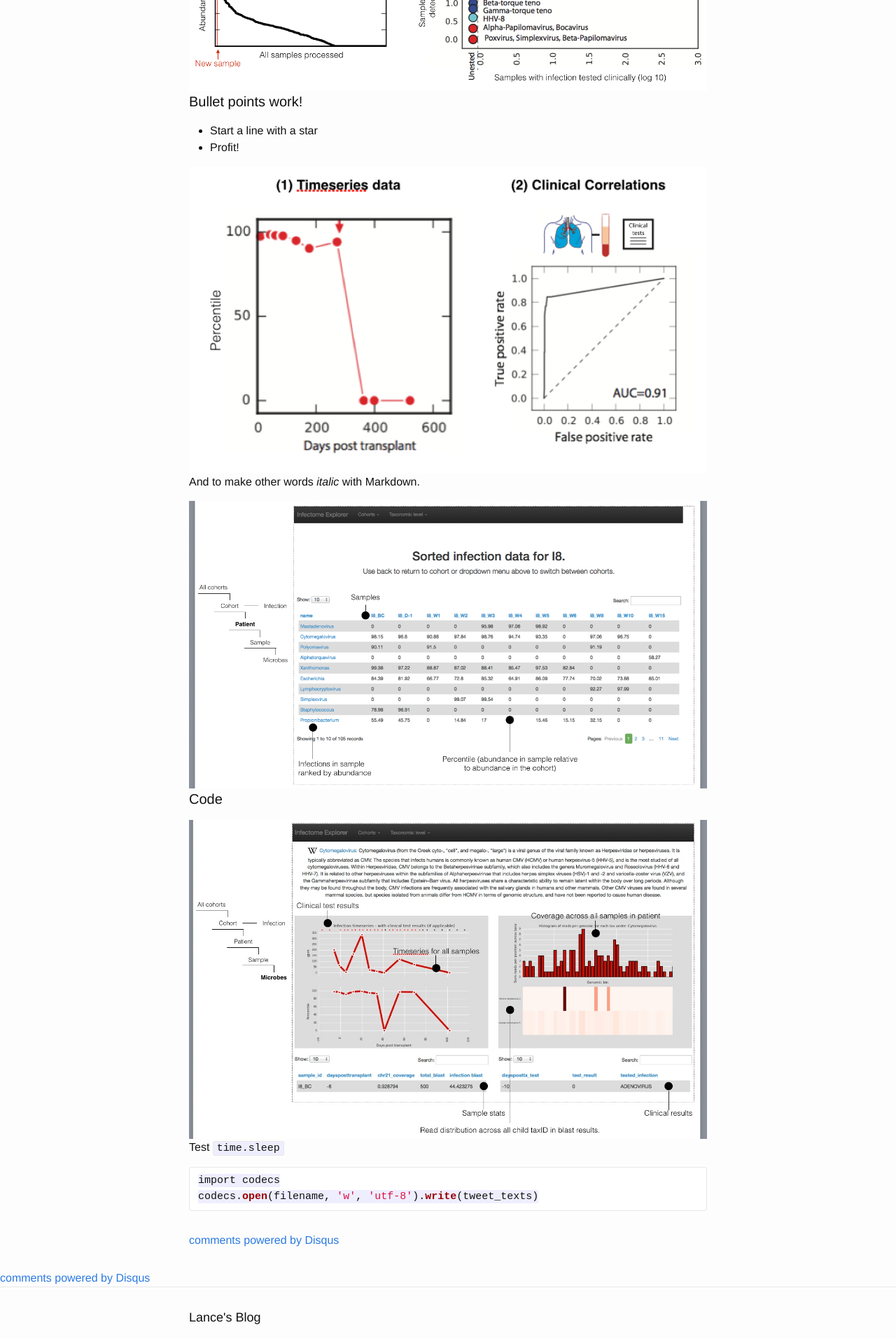
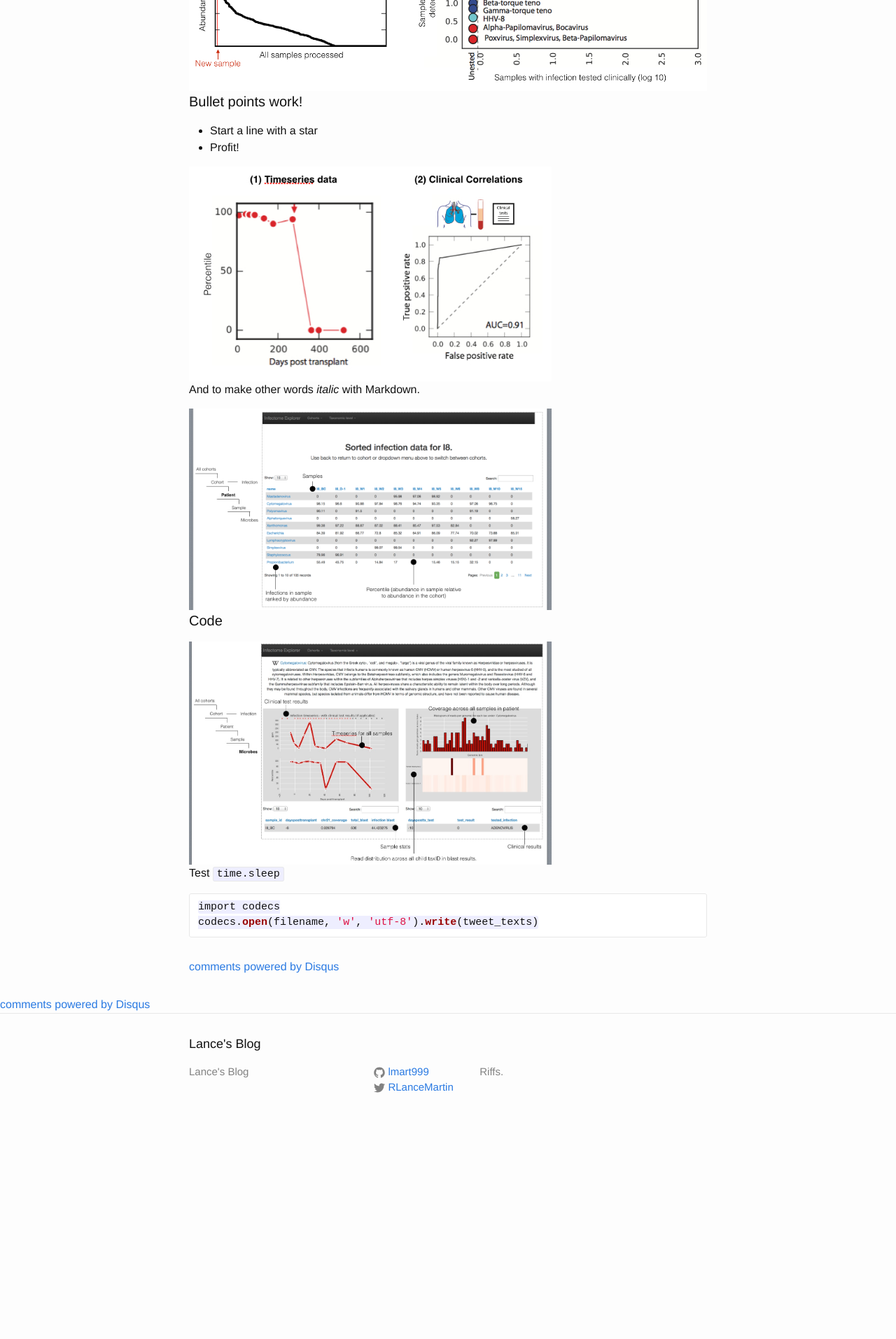
Before and after one commit to rlancemartin/rlancemartin.github.io, a Jekyll site: the page built from _posts/2015-02-10-infectome.markdown, in a window 1280 px wide. Shown: the part 1677-3591 px from the top of the page at 70% size. Built offline with Jekyll 4.4.1, drawn with Linux system fonts in a browser that asks for light colours; Markdown is read by kramdown in place of the engine named in the settings; comment, search, counter and statistics services are not loaded; after the commit the page ends 3303 px from its top, so only the background shows below that.

Commit message:
Post updates.

```diff
--- a/_posts/2015-02-10-infectome.markdown
+++ b/_posts/2015-02-10-infectome.markdown
@@ -40,19 +40,19 @@ This resulted in a large amount of data to organize and understand. The value of
 * Profit!
 
 <div class="imgcap">
-<img src="/assets/Infectome_3.jpg" width="100%">
+<img src="/assets/Infectome_3.jpg" width="70%">
 </div>
 
 And to make other words *italic* with Markdown.
 
 <div class="imgcap">
-<img src="/assets/Infectome_4.jpg" width="100%">
+<img src="/assets/Infectome_4.jpg" width="70%">
 </div>
 
 #### Code
 
 <div class="imgcap">
-<img src="/assets/Infectome_5.jpg" width="100%">
+<img src="/assets/Infectome_5.jpg" width="70%">
 </div>
 
 Test `time.sleep`
```
